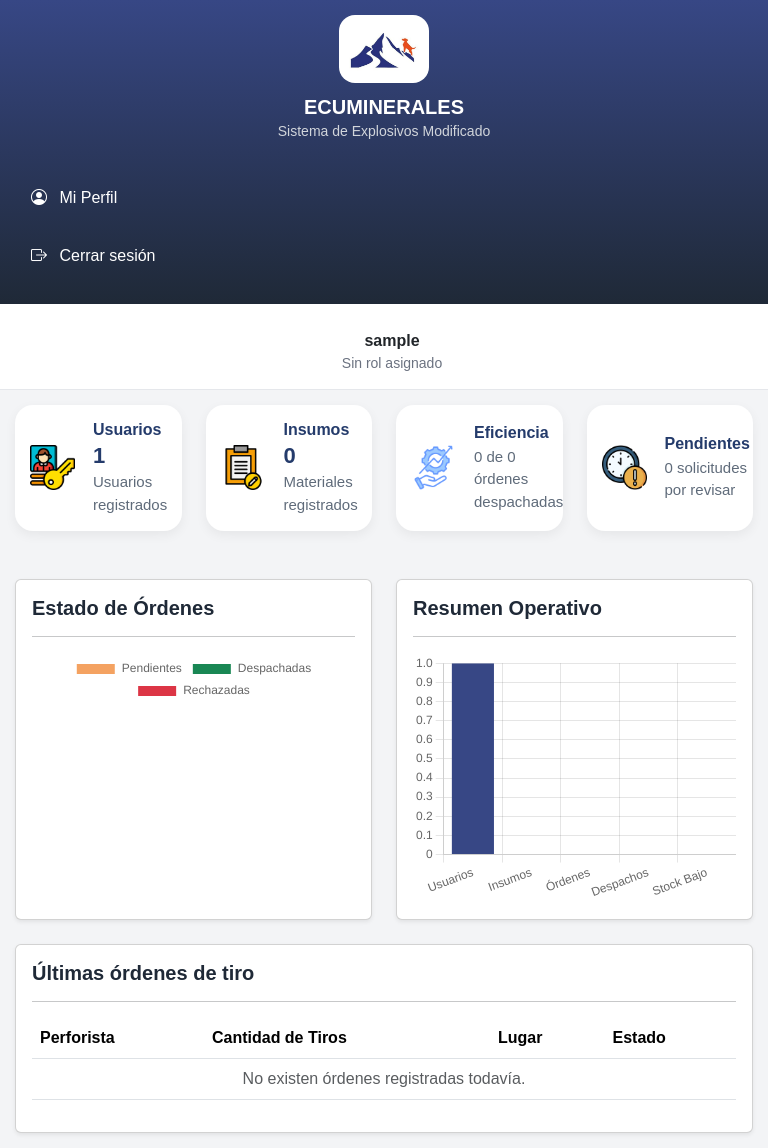
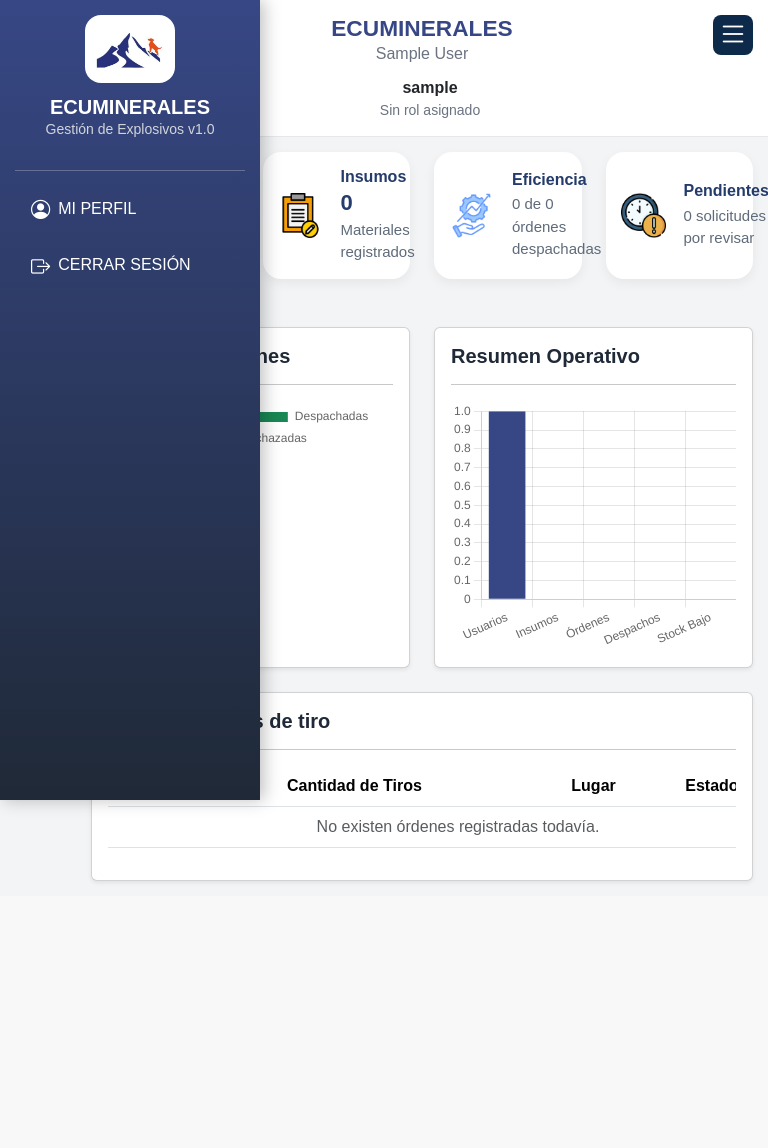
Before and after one commit to MichaelMichay/Ecuaminerales, a Django app: page /dashboard/ in a window 768 px wide. After the commit the page ends 883 px from the top, so only its background shows below. Run offline with Django 5.2, Linux system fonts and the light colour scheme; the visitor is signed in with stand-in values (Sample User, id 1); data comes from the database, SQL or seed files in the repository; data that the repository does not hold is empty; some libraries are stand-ins or nearby versions.

Commit message:
Agregado de menu hamburguesa

```diff
--- /dev/null
+++ b/static/css/menu_hamburguesa.css
@@ -0,0 +1,167 @@
+/* Botón hamburguesa: oculto por defecto (solo se ve en celular) */
+.btn-hamburguesa {
+    position: fixed;
+    top: 15px;
+    right: 15px;
+
+    width: 40px;
+    height: 40px;
+
+    background-color: #0d2a4a;
+    color: white;
+
+    font-size: 30px;
+    border: none;
+    border-radius: 8px;
+
+    cursor: pointer;
+
+    display: flex;
+    align-items: center;
+    justify-content: center;
+
+    z-index: 9999;
+}
+
+.btn-hamburguesa:hover {
+    background-color: #164a78;
+}
+      /* Overlay oscuro detrás del sidebar en celular */
+      .sidebar-overlay {
+        display: none;
+        position: fixed;
+        inset: 0;
+        background: rgba(0, 0, 0, 0.45);
+        z-index: 1040;
+      }
+      .sidebar-overlay.activo {
+        display: block;
+      }
+
+      .sidebar {
+        transition: width 0.25s ease, transform 0.25s ease;
+      }
+
+      /* ---------- TABLET: 768px - 991px -> sidebar reducido ---------- */
+      @media (max-width: 991.98px) and (min-width: 768px) {
+        .sidebar {
+          width: 76px;
+          overflow: visible;
+        }
+
+        /* Oculta el texto y deja solo los iconos */
+        .sidebar .logo-box h5,
+        .sidebar .logo-box small,
+        .sidebar .menu a span,
+        .sidebar .menu a:not(.logout-btn a) {
+          white-space: nowrap;
+        }
+
+        .sidebar .logo-box h5,
+        .sidebar .logo-box small {
+          display: none;
+        }
+
+        .sidebar .menu a,
+        .sidebar .logout-btn a {
+          display: flex;
+          justify-content: center;
+          padding: 10px 0;
+        }
+
+        /* Oculta el texto del link, deja el icono (el icono ya tiene margen me-2, se quita) */
+        .sidebar .menu a i {
+          margin-right: 0 !important;
+          font-size: 1.2rem;
+        }
+
+        .sidebar .menu a {
+          font-size: 0;
+        }
+
+        .sidebar .menu a i {
+          font-size: 1.2rem;
+        }
+
+        /* Submenús colapsables se muestran como flotantes al pasar el mouse (opcional simple: solo iconos) */
+       .sidebar .submenu {
+          padding-left: 0;
+        }
+
+        .main-content {
+          margin-left: 76px;
+        }
+
+        /* La sidebar queda "flotante" sobre el contenido para poder expandirse
+           sin empujar el layout cuando se pasa el cursor o el dedo */
+        .sidebar {
+          position: fixed;
+          top: 0;
+          left: 0;
+          height: 100vh;
+          z-index: 1045;
+          overflow-y: auto;
+          overflow-x: hidden;
+        }
+
+        /* ---------- Expansión al pasar el cursor (mouse) o el dedo (touch) ---------- */
+        .sidebar:hover,
+        .sidebar:focus-within,
+        .sidebar.expandido {
+          width: 260px;
+          overflow-y: auto;
+          box-shadow: 4px 0 16px rgba(0, 0, 0, 0.25);
+        }
+
+        /* Muestra el logo y el texto de cada link cuando está expandido */
+        .sidebar:hover .logo-box h5,
+        .sidebar:hover .logo-box small,
+        .sidebar:focus-within .logo-box h5,
+        .sidebar:focus-within .logo-box small,
+        .sidebar.expandido .logo-box h5,
+        .sidebar.expandido .logo-box small {
+          display: block;
+        }
+
+        .sidebar:hover .menu a,
+        .sidebar:hover .logout-btn a,
+        .sidebar:focus-within .menu a,
+        .sidebar:focus-within .logout-btn a,
+        .sidebar.expandido .menu a,
+        .sidebar.expandido .logout-btn a {
+          justify-content: flex-start;
+          padding: 10px 16px;
+          font-size: 1rem;
+          white-space: nowrap;
+        }
+
+        .sidebar:hover .menu a i,
+        .sidebar:focus-within .menu a i,
+        .sidebar.expandido .menu a i {
+          margin-right: 0.5rem !important;
+        }
+
+        /* Fuerza que se vean los submenús (Gestión General, Inventario,
+           Operaciones, Control) mientras la sidebar está expandida, para que
+           el usuario pueda acceder a esas funcionalidades sin necesidad de
+           hacer clic para desplegarlas */
+        .sidebar:hover .collapse:not(.show),
+        .sidebar:focus-within .collapse:not(.show),
+        .sidebar.expandido .collapse:not(.show) {
+          display: block !important;
+        }
+      }
+
+      /* ---------- CELULAR: <768px -> sidebar oculto + hamburguesa ---------- */
+       @media (max-width: 767.98px) { .btn-hamburguesa { display: inline-block; } .sidebar { position: fixed; top: 0; left: 0; height: 100vh; width: 260px; transform: translateX(-100%); z-index: 1050; overflow-y: auto; } .sidebar.abierto { transform: translateX(0); } .main-content { margin-left: 0; width: 100%; }
+
+         /* ---------- PC: >992px -> sidebar visible normal ---------- */
+      @media (min-width: 992px) {
+        .btn-hamburguesa {
+          display: none;
+        }
+        .sidebar-overlay {
+          display: none !important;
+        }
+      }
+    }
--- a/templates/base.html
+++ b/templates/base.html
@@ -1,4 +1,4 @@
-{% load static %}
+{%  load static %}
 
 <!DOCTYPE html>
 <html lang="es">
@@ -9,6 +9,7 @@
 
     <link href="https://cdn.jsdelivr.net/npm/bootstrap@5.3.7/dist/css/bootstrap.min.css" rel="stylesheet" />
     <link rel="stylesheet" href="{% static 'css/estilos.css' %}" />
+    <link rel="stylesheet" href="{% static 'css/menu_hamburguesa.css' %}" />
     <link rel="stylesheet" href="https://cdn.jsdelivr.net/npm/bootstrap-icons@1.11.3/font/bootstrap-icons.min.css" />
     <script src="https://cdn.jsdelivr.net/npm/chart.js"></script>
     <link rel="stylesheet" href="https://cdn.jsdelivr.net/npm/bootstrap-icons@1.11.3/font/bootstrap-icons.min.css" />
@@ -17,23 +18,25 @@
 
   <body>
     <div class="layout">
-      <aside class="sidebar">
+      <div class="sidebar-overlay" id="sidebarOverlay"></div>
+
+      <aside class="sidebar" id="sidebar">
         <div class="logo-box">
           <img src="{% static 'img/logo_ecuaminerales.jpeg' %}" alt="Logo" class="logo-sidebar" />
           <h5>ECUMINERALES</h5>
-          <small>Sistema de Explosivos Modificado</small>
+          <small>Gestión de Explosivos v1.0</small>
         </div>
-
+        <hr>
         <nav class="menu">
           {% if request.user.rol.nombre_rol == 'Administrador' %}
             <a href="{% url 'dashboard' %}">
               <i class="bi bi-house-door-fill me-2"></i>
-              Inicio
+              INICIO
             </a>
 
             <a data-bs-toggle="collapse" href="#gestionGeneral" role="button">
               <i class="bi bi-gear-fill me-2"></i>
-              Gestión General ▾
+              GESTIÓN DE ACCESOS ▾
             </a>
 
             <div class="collapse submenu" id="gestionGeneral">
@@ -50,13 +53,13 @@
 
             <a data-bs-toggle="collapse" href="#menuInventario" role="button">
               <i class="bi bi-box-seam-fill me-2"></i>
-              Inventario ▾
+              INVENTARIO ▾
             </a>
 
             <div class="collapse submenu" id="menuInventario">
               <a href="{% url 'inventario' %}">
                 <i class="bi bi-box-fill me-2"></i>
-                Inventario
+                Producto
               </a>
 
               <a href="{% url 'categorias' %}">
@@ -72,7 +75,7 @@
 
             <a data-bs-toggle="collapse" href="#menuOperaciones" role="button">
               <i class="bi bi-tools me-2"></i>
-              Operaciones ▾
+              OPERACIONES ▾
             </a>
 
             <div class="collapse submenu" id="menuOperaciones">
@@ -99,7 +102,7 @@
 
             <a data-bs-toggle="collapse" href="#menuControl" role="button">
               <i class="bi bi-bar-chart-fill me-2"></i>
-              Control ▾
+              CONTROL ▾
             </a>
 
             <div class="collapse submenu" id="menuControl">
@@ -170,13 +173,13 @@
 
           <a href="{% url 'mi_perfil' %}">
             <i class="bi bi-person-circle me-2"></i>
-            Mi Perfil
+            MI PERFIL
           </a>
           <!-- CERRAR SESIÓN -->
           <div class="logout-btn">
             <a href="{% url 'logout' %}">
               <i class="bi bi-box-arrow-right me-2"></i>
-              Cerrar sesión
+              CERRAR SESIÓN
             </a>
           </div>
         </nav>
@@ -184,20 +187,20 @@
 
       <main class="main-content">
         <header class="topbar">
-          <div>
-            {% if request.user.rol.nombre_rol == 'Administrador' %}
-              <h4>Panel Administrativo</h4>
-              <span>Control de explosivos e inventario</span>
-            {% elif request.user.rol.nombre_rol == 'Bodeguero' %}
-              <h4>Panel del Bodeguero</h4>
-              <span>Control y despacho de órdenes</span>
-            {% elif request.user.rol.nombre_rol == 'Polvorinero' %}
-              <h4>Panel del Polvorinero</h4>
-              <span>Entrega física de explosivos</span>
-            {% elif request.user.rol.nombre_rol == 'Perforista' %}
-              <h4>Panel del Perforista</h4>
-              <span>Solicitud de órdenes de tiro</span>
-            {% endif %}
+          <div class="d-flex align-items-center gap-2">
+            <!-- ☰ Botón hamburguesa: solo visible en celular (<768px) -->
+            <button class="btn-hamburguesa" id="btnHamburguesa" type="button" aria-label="Abrir menú">
+              <i class="bi bi-list"></i>
+            </button>
+
+           <div>
+            <h4>ECUMINERALES</h4>
+
+            <span>
+                {{ request.user.first_name }}
+                {{ request.user.last_name }}
+            </span>
+        </div>
           </div>
 
           <div class="user-box d-flex align-items-center gap-3">
@@ -295,5 +298,53 @@
         }
       }, 3500)
     </script>
+
+    <script>
+      // Control del sidebar responsive (mostrar/ocultar en celular)
+      const btnHamburguesa = document.getElementById('btnHamburguesa')
+      const sidebar = document.getElementById('sidebar')
+      const overlay = document.getElementById('sidebarOverlay')
+
+      function abrirSidebar() {
+        sidebar.classList.add('abierto')
+        overlay.classList.add('activo')
+      }
+
+      function cerrarSidebar() {
+        sidebar.classList.remove('abierto')
+        overlay.classList.remove('activo')
+      }
+
+      if (btnHamburguesa) {
+        btnHamburguesa.addEventListener('click', () => {
+          if (sidebar.classList.contains('abierto')) {
+            cerrarSidebar()
+          } else {
+            abrirSidebar()
+          }
+        })
+      }
+
+      // Cierra el sidebar al tocar el fondo oscuro
+      if (overlay) {
+        overlay.addEventListener('click', cerrarSidebar)
+      }
+
+      // Cierra el sidebar al hacer clic en un link del menú (solo en celular)
+      document.querySelectorAll('.sidebar .menu a').forEach((link) => {
+        link.addEventListener('click', () => {
+          if (window.innerWidth < 768) {
+            cerrarSidebar()
+          }
+        })
+      })
+
+      // Si cambian de tamaño de pantalla y pasa a >=768px, se asegura de resetear el estado
+      window.addEventListener('resize', () => {
+        if (window.innerWidth >= 768) {
+          cerrarSidebar()
+        }
+      })
+    </script>
   </body>
 </html>
```
